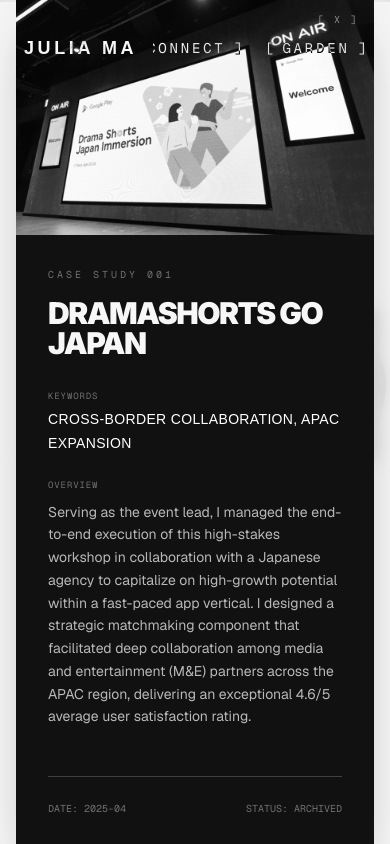
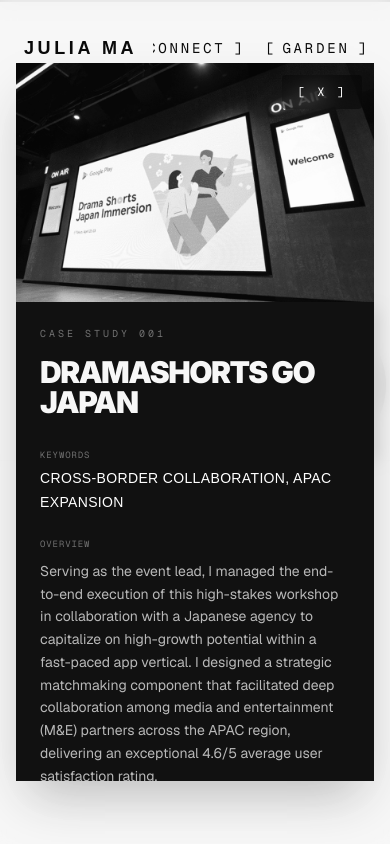
Before and after one commit to Julia991102/personal-space, a Next.js app: page / in a window 390 px wide. Both pictures are taken after a click on the element 107 px from the left and 2657 px from the top of the page. Shown: the part 2235-3079 px from the top of the page. Built offline with nearby package versions, Linux system fonts and the light colour scheme.

Commit message:
fix: make works modal scrollable on mobile and fix z-index

```diff
--- a/app/components/Works.tsx
+++ b/app/components/Works.tsx
@@ -254,22 +254,40 @@ export default function Works() {
       </div>
 
       {selectedProject && (
-        <div className="fixed inset-0 z-50 flex items-center justify-center p-4 md:p-12 animate-modal">
+        // 1. z-index 提升至 110，彻底压制顶部导航栏 (z-100)
+        <div className="fixed inset-0 z-[110] flex items-center justify-center p-4 md:p-12 animate-modal">
           <div className="absolute inset-0 bg-[#F7F7F7]/90 cursor-pointer" onClick={() => setSelectedProject(null)}></div>
-          <div className="relative z-10 w-full max-w-6xl bg-[#111] text-[#F7F7F7] flex flex-col md:flex-row shadow-2xl">
-            <button onClick={() => setSelectedProject(null)} className="absolute top-4 right-4 md:top-6 md:right-6 z-20 text-white/50 hover:text-white font-mono text-[10px] tracking-[0.2em]">[ X ]</button>
-            <div className="w-full md:w-[60%] aspect-[3/2] bg-[#1a1a1a] relative overflow-hidden">
+
+          {/* 2. 核心修复：加入 max-h-[85vh] 和 overflow-y-auto，让内容过长时在内部优雅滑动 */}
+          <div className="relative z-10 w-full max-w-6xl max-h-[85vh] overflow-y-auto hide-scrollbar bg-[#111] text-[#F7F7F7] flex flex-col md:flex-row shadow-2xl">
+
+            {/* 3. 移动端专属关闭按钮：增加了黑色半透明背景、加大了点击面积，再也不怕和图片融为一体 */}
+            <button
+              onClick={() => setSelectedProject(null)}
+              className="absolute top-3 right-3 md:top-6 md:right-6 z-20 text-white md:text-white/50 hover:text-white font-mono text-[12px] tracking-[0.2em] bg-black/40 md:bg-transparent px-4 py-2 md:p-0 backdrop-blur-md md:backdrop-blur-none rounded-sm md:rounded-none"
+            >
+              [ X ]
+            </button>
+
+            {/* 保证图片的比例 */}
+            <div className="w-full md:w-[60%] aspect-[3/2] bg-[#1a1a1a] relative overflow-hidden shrink-0">
               <ImageCarousel key={selectedProject.id} images={selectedProject.images} isHoverable={false} />
             </div>
-            <div className="w-full md:w-[40%] p-8 md:p-12 lg:p-14 flex flex-col justify-between">
+
+            {/* 移动端减小一点内边距 (p-6) 让文本排版更紧凑 */}
+            <div className="w-full md:w-[40%] p-6 md:p-12 lg:p-14 flex flex-col justify-between">
               <div>
                 <span className="font-mono text-white/40 text-[10px] tracking-[0.3em] mb-4 block">CASE STUDY {selectedProject.id}</span>
                 <h3 className="font-inter-black text-3xl md:text-5xl uppercase tracking-tighter mb-8 leading-[1]">{selectedProject.title}</h3>
                 <div className="mb-6"><span className="block font-mono text-[9px] text-white/40 mb-1 tracking-widest">KEYWORDS</span><span className="font-inter-bold text-white uppercase tracking-wide text-sm">{selectedProject.keywords}</span></div>
                 <div><span className="block font-mono text-[9px] text-white/40 mb-2 tracking-widest">OVERVIEW</span><p className="font-sans text-white/70 text-sm leading-relaxed max-w-sm">{selectedProject.desc}</p></div>
               </div>
-              <div className="mt-12 pt-6 border-t border-white/20 flex justify-between font-mono text-[10px] text-white/40"><span>DATE: {selectedProject.date}</span><span>STATUS: ARCHIVED</span></div>
+              <div className="mt-12 pt-6 border-t border-white/20 flex justify-between font-mono text-[10px] text-white/40">
+                <span>DATE: {selectedProject.date}</span>
+                <span>STATUS: ARCHIVED</span>
+              </div>
             </div>
+
           </div>
         </div>
       )}
```
